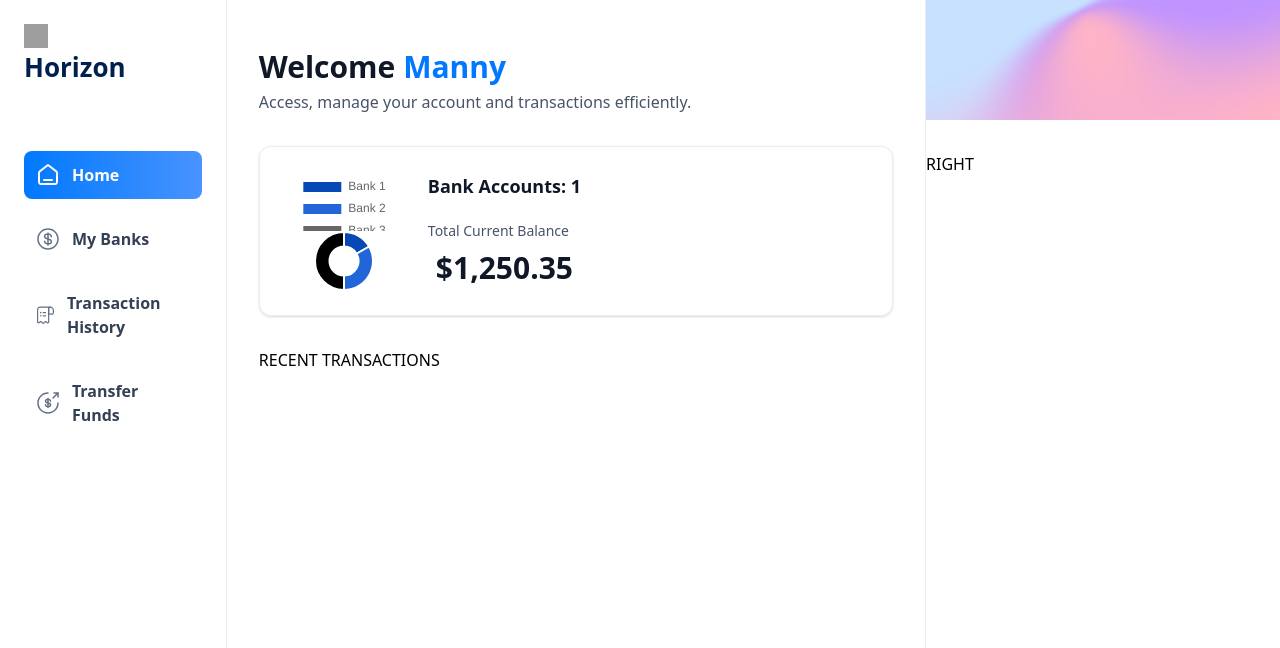
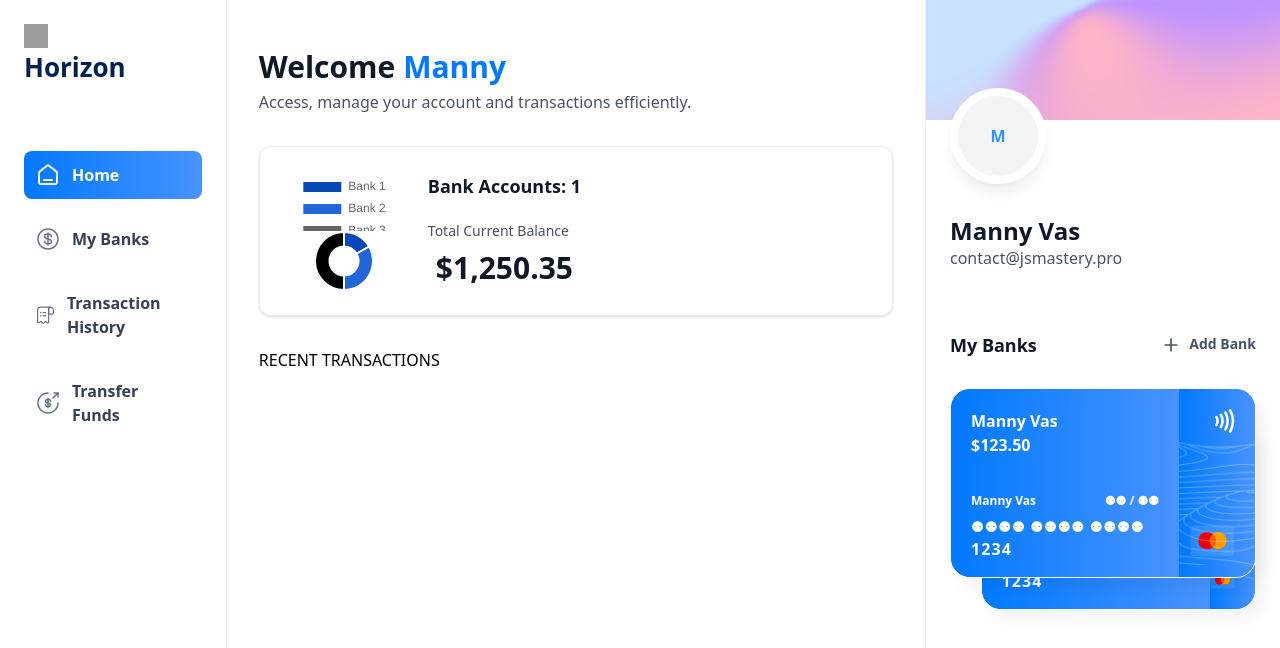
Before and after one commit to mavasquez401/banking-app, a Next.js app: page / in a window 1280 px wide. Shown: the top 648 px of the page. Built offline with nearby package versions, Linux system fonts and the light colour scheme; grey boxes are pictures that could not be loaded.

Commit message:
implemented cards to rightsidebar

```diff
--- /dev/null
+++ b/app/(root)/my-banks/page.tsx
@@ -0,0 +1,9 @@
+import React from 'react'
+
+const MyBanks = () => {
+  return (
+    <div>Page</div>
+  )
+}
+
+export default MyBanks
--- a/app/(root)/page.tsx
+++ b/app/(root)/page.tsx
@@ -4,9 +4,14 @@ import React from "react";
 import HeaderBox from "@/components/ui/HeaderBox";
 import TotalBalanceBox from "@/components/ui/TotalBalanceBox";
 import RightSideBar from "@/components/ui/RightSideBar";
+import { LassoSelect } from "lucide-react";
 
 const Home = () => {
-  const loggedIn = { firstName: "Manny" };
+  const loggedIn = {
+    firstName: "Manny",
+    lastName: "Vas",
+    email: "contact@jsmastery.pro",
+  };
 
   return (
     <section className="home">
@@ -25,10 +30,13 @@ const Home = () => {
             totalCurrentBalance={1250.35}
           />
         </header>
-
         RECENT TRANSACTIONS
       </div>
-      <RightSideBar user={loggedIn} transactions={[]} banks={[]} />
+      <RightSideBar
+        user={loggedIn}
+        transactions={[]}
+        banks={[{ currentBalance: 123.5 }, { currentBalance: 500.5 }]}
+      />
     </section>
   );
 };
--- /dev/null
+++ b/app/(root)/payment-transfer/page.tsx
@@ -0,0 +1,7 @@
+import React from "react";
+
+const Transfer = () => {
+  return <div>Transfer</div>;
+};
+
+export default Transfer;
--- /dev/null
+++ b/app/(root)/transaction-history/page.tsx
@@ -0,0 +1,9 @@
+import React from 'react'
+
+const TransactionHistory = () => {
+  return (
+    <div>TransactionHistory</div>
+  )
+}
+
+export default TransactionHistory
--- /dev/null
+++ b/components/ui/BankCard.tsx
@@ -0,0 +1,57 @@
+import { formatAmount } from "@/lib/utils";
+import Link from "next/link";
+import Image from "next/image";
+import React from "react";
+
+const BankCard = ({
+  account,
+  userName,
+  showBalance = true,
+}: CreditCardProps) => {
+  return (
+    <div className="flex flex-col">
+      <Link href="/" className="bank-card">
+        <div className="bank-card_content">
+          <div>
+            <h1 className="text-16 font-semibold text-white">
+              {account.name || userName}
+            </h1>
+            <p className="font-ibm-plex-serif font-black text-white">
+              {formatAmount(account.currentBalance)}
+            </p>
+          </div>
+          <article className="flex flex-col gap-2">
+            <div className="flex justify-between">
+              <h1 className="text-12 font-semibold text-white">{userName}</h1>
+              <h2 className="text-12 font-semibold text-white">⚉⚉ / ⚉⚉</h2>
+            </div>
+            <p className="text-14 font-semibold tracking-[1.1px] text-white">
+              ⚉⚉⚉⚉ ⚉⚉⚉⚉ ⚉⚉⚉⚉ <span className="text-16">1234</span>
+            </p>
+          </article>
+        </div>
+
+        <div className="bank-card_icon">
+          <Image src="/icons/Paypass.svg" width={20} height={24} alt="pay" />
+          <Image
+            src="/icons/mastercard.svg"
+            width={45}
+            height={32}
+            alt="mastercard"
+            className="ml-5"
+          />
+        </div>
+        <Image
+          src="/icons/lines.png"
+          width={316}
+          height={190}
+          alt="lines"
+          className="absolute top-0 left-0"
+        />
+      </Link>
+      {/* COPY */}
+    </div>
+  );
+};
+
+export default BankCard;
--- a/components/ui/RightSideBar.tsx
+++ b/components/ui/RightSideBar.tsx
@@ -1,4 +1,7 @@
 import React from "react";
+import Image from "next/image";
+import Link from "next/link";
+import BankCard from "./BankCard";
 
 // Side bar in case mobile dev or smaller screen app is operable
 const RightSideBar = ({ user, transactions, banks }: RightSidebarProps) => {
@@ -7,13 +10,53 @@ const RightSideBar = ({ user, transactions, banks }: RightSidebarProps) => {
       <section className="flex flex-col pb-8">
         <div className="profile-banner" />
         <div className="profile">
-          <div className=""></div>
+          <div className="profile-img">
+            <span className="test-5xl font-bold text-blue-500">
+              {user.firstName[0]}
+            </span>
+          </div>
+          <div className="profile-details">
+            <h1 className="profile-name">
+              {user.firstName} {user.lastName}
+            </h1>
+            <p className="profile-email">{user.email}</p>
+          </div>
+        </div>
+      </section>
+      <section className="banks">
+        <div className="flex w-full justify-between">
+          <h2 className="header-2">My Banks</h2>
+          <Link href="/" className="flex gap-2">
+            <Image src="/icons/plus.svg" width={20} height={20} alt="plus" />
+            <h2 className="text-14 font-semibold text-gray-600"> Add Bank</h2>
+          </Link>
         </div>
 
+        {banks?.length > 0 && (
+          <div className="relative flex flex-1 flex-col itmes-center justify-center gap-5">
+            <div className="relative z-10">
+              <BankCard
+                key={banks[0].$id}
+                account={banks[0]}
+                userName={`${user.firstName} ${user.lastName}`}
+                showBalance={false}
+              />
+            </div>
+            {banks[1] && (
+              <div className="absolute right-0 top-8 z-0 w-[90%]">
+                <BankCard
+                  key={banks[1].$id}
+                  account={banks[1]}
+                  userName={`${user.firstName} ${user.lastName}`}
+                  showBalance={false}
+                />
+              </div>
+            )}
+          </div>
+        )}
       </section>
-      RIGHT
     </aside>
-  )
+  );
 };
 
 export default RightSideBar;
```
